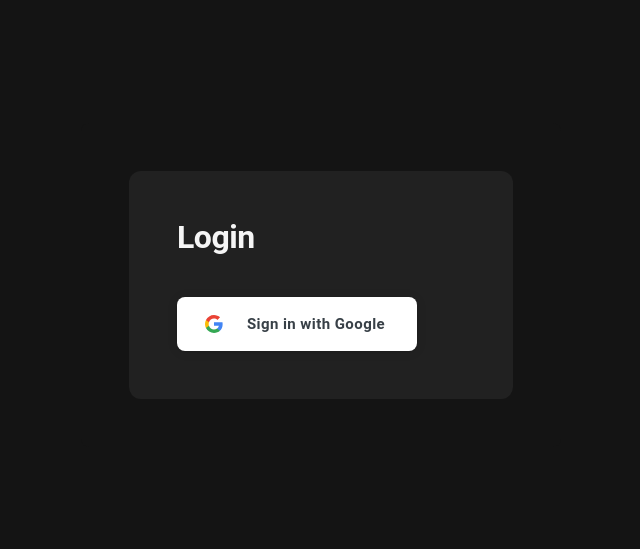
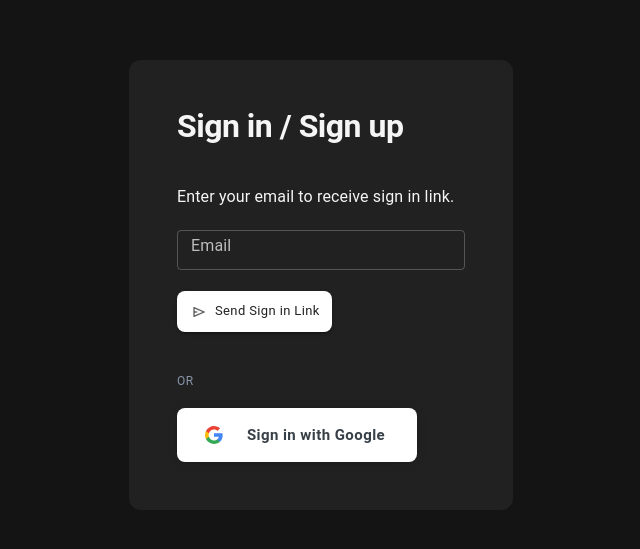
Before and after one commit to tanabee/internal-ai, a React (Vite) app in the folder hosting/: page /login in a window 1280 px wide. Shown: the part 115-664 px from the top of the page, without its empty margins (319-959 px from the left). Built offline with nearby package versions, Linux system fonts and the light colour scheme; no server answers.

Commit message:
Add Sign in with Email Link method

```diff
--- a/hosting/src/App.tsx
+++ b/hosting/src/App.tsx
@@ -4,6 +4,7 @@ import Layout from '@/components/Layout'
 import Loading from '@/components/Loading'
 import { useAuth } from '@/lib/Auth'
 import Chat from '@/pages/Chat'
+import FinishSignUp from '@/pages/FinishSignUp'
 import Login from '@/pages/Login'
 import UserList from '@/pages/admin/UserList'
 import { Navigate, Route, Routes } from 'react-router'
@@ -20,6 +21,7 @@ export default function App() {
       <Routes>
         <Route path="*" element={<AuthLayout />}>
           <Route path="login" element={<Login />} />
+          <Route path="finishSignUp" element={<FinishSignUp />} />
           <Route path="*" element={<Navigate to="/login" replace />} />
         </Route>
       </Routes>
--- /dev/null
+++ b/hosting/src/assets/SendIcon.tsx
@@ -0,0 +1,11 @@
+export default function SendIcon() {
+  return (
+    <svg width="16" height="16" viewBox="0 0 16 16" fill="none" xmlns="http://www.w3.org/2000/svg">
+      <title>SendIcon</title>
+      <path
+        d="M13.5333 8.61673L3.26659 12.9501C3.04436 13.0389 2.83325 13.0195 2.63325 12.8917C2.43325 12.764 2.33325 12.5778 2.33325 12.3334V3.66673C2.33325 3.42228 2.43325 3.23617 2.63325 3.1084C2.83325 2.98062 3.04436 2.96117 3.26659 3.05006L13.5333 7.3834C13.811 7.50562 13.9499 7.71117 13.9499 8.00006C13.9499 8.28895 13.811 8.49451 13.5333 8.61673ZM3.66659 11.3334L11.5666 8.00006L3.66659 4.66673V7.00006L7.66659 8.00006L3.66659 9.00006V11.3334Z"
+        fill="#616161"
+      />
+    </svg>
+  )
+}
--- a/hosting/src/components/Layout.tsx
+++ b/hosting/src/components/Layout.tsx
@@ -1,7 +1,6 @@
 import AddIcon from '@mui/icons-material/Add'
 import MenuIcon from '@mui/icons-material/Menu'
 import AppBar from '@mui/material/AppBar'
-import Avatar from '@mui/material/Avatar'
 import Box from '@mui/material/Box'
 import Button from '@mui/material/Button'
 import CssBaseline from '@mui/material/CssBaseline'
@@ -18,6 +17,7 @@ import { useEffect, useState } from 'react'
 import { Outlet, useNavigate, useParams } from 'react-router'
 
 import Logo from '@/assets/Logo.tsx'
+import UserAvatar from '@/components/UserAvatar'
 import type { Thread } from '@/entities/thread'
 import { signOut, useAuth } from '@/lib/Auth'
 import { getDoc, orderBy, useDocs } from '@/lib/firestore'
@@ -131,18 +131,7 @@ export default function ResponsiveDrawer() {
             {thread?.title || 'New chat'}
           </Typography>
           <IconButton onClick={(e) => setAnchorEl(e.currentTarget)}>
-            <Avatar
-              sx={{
-                bgcolor: 'grey.300',
-                width: 32,
-                height: 32,
-                fontSize: 12,
-                fontWeight: 700,
-              }}
-              src={user?.photoURL ?? ''}
-            >
-              {user?.displayName?.charAt(0)}
-            </Avatar>
+            <UserAvatar user={user} />
           </IconButton>
           <Popover
             anchorEl={anchorEl}
--- /dev/null
+++ b/hosting/src/components/UserAvatar.tsx
@@ -0,0 +1,19 @@
+import Avatar from '@mui/material/Avatar'
+
+export default function UserAvatar({ user, sx }: Record<string, any>) {
+  return (
+    <Avatar
+      src={user.photoURL}
+      sx={{
+        bgcolor: 'grey.300',
+        width: 32,
+        height: 32,
+        fontSize: 12,
+        fontWeight: 700,
+        ...sx,
+      }}
+    >
+      {user.displayName?.charAt(0) || user.email?.charAt(0).toUpperCase()}
+    </Avatar>
+  )
+}
--- a/hosting/src/lib/Auth.tsx
+++ b/hosting/src/lib/Auth.tsx
@@ -4,6 +4,9 @@ import { type ReactNode, createContext, useContext, useEffect, useState } from '
 
 import {
   GoogleAuthProvider,
+  isSignInWithEmailLink as _isSignInWithEmailLink,
+  sendSignInLinkToEmail as _sendSignInLinkToEmail,
+  signInWithEmailLink as _signInWithEmailLink,
   signOut as _signOut,
   onAuthStateChanged,
   signInWithPopup,
@@ -50,6 +53,29 @@ export const signInWithGoogle = () => {
   return signInWithPopup(auth, provider)
 }
 
+export const signInWithEmailLink = (email: string) => {
+  return _signInWithEmailLink(auth, email, window.location.href).then(() => {
+    window.localStorage.removeItem('emailForSignIn')
+  })
+}
+
+export const sendSignInLinkToEmail = (email: string) => {
+  return _sendSignInLinkToEmail(auth, email, {
+    url: `${window.location.origin}/finishSignUp`,
+    handleCodeInApp: true,
+  }).then(() => {
+    window.localStorage.setItem('emailForSignIn', email)
+  })
+}
+
+export const isSignInWithEmailLink = (url: string) => {
+  return _isSignInWithEmailLink(auth, url)
+}
+
+export const getSignInEmail = () => {
+  return window.localStorage.getItem('emailForSignIn')
+}
+
 export const signOut = () => {
   return _signOut(auth)
 }
--- a/hosting/src/pages/Chat.tsx
+++ b/hosting/src/pages/Chat.tsx
@@ -1,4 +1,5 @@
 import Button from '@/components/Button'
+import UserAvatar from '@/components/UserAvatar'
 import { useAuth } from '@/lib/Auth'
 import { addDoc, generateId, orderBy, setDoc, useDocs } from '@/lib/firestore'
 import SendIcon from '@mui/icons-material/SendOutlined'
@@ -134,19 +135,7 @@ export default function Chat() {
                     </Box>
                   ))}
                 </Box>
-                <Avatar
-                  sx={{
-                    bgcolor: 'grey.300',
-                    width: 32,
-                    height: 32,
-                    fontSize: 12,
-                    fontWeight: 700,
-                    mt: 1,
-                  }}
-                  src={user?.photoURL ?? ''}
-                >
-                  {user?.displayName?.charAt(0)}
-                </Avatar>
+                <UserAvatar user={user} sx={{ mt: 1 }} />
               </Stack>
             )
           } else {
--- /dev/null
+++ b/hosting/src/pages/FinishSignUp.tsx
@@ -0,0 +1,24 @@
+import { useEffect } from 'react'
+import { useNavigate } from 'react-router'
+
+import Loading from '@/components/Loading'
+import { getSignInEmail, isSignInWithEmailLink, signInWithEmailLink } from '@/lib/Auth'
+
+export default function FinishSignUp() {
+  const navigate = useNavigate()
+  const email = getSignInEmail()
+
+  useEffect(() => {
+    if (email) {
+      signInWithEmailLink(email).catch((error) => {
+        console.log(error)
+      })
+    }
+  }, [navigate, email])
+
+  if (!isSignInWithEmailLink(window.location.href)) {
+    navigate('/login', { replace: true })
+  }
+
+  return <Loading />
+}
--- a/hosting/src/pages/Login.tsx
+++ b/hosting/src/pages/Login.tsx
@@ -1,22 +1,77 @@
 import GoogleIcon from '@/assets/GoogleIcon'
+import SendIcon from '@/assets/SendIcon'
+import Button from '@/components/Button'
 import ErrorDialog from '@/components/ErrorDialog'
-import { signInWithGoogle } from '@/lib/Auth'
+import { sendSignInLinkToEmail, signInWithGoogle } from '@/lib/Auth'
 import Box from '@mui/material/Box'
-import Button from '@mui/material/Button'
 import Stack from '@mui/material/Stack'
+import TextField from '@mui/material/TextField'
 import Typography from '@mui/material/Typography'
 import { useState } from 'react'
+import { Controller, useForm } from 'react-hook-form'
 
 export default function Login() {
   const [error, setError] = useState<Error | null>(null)
+  const {
+    control,
+    handleSubmit,
+    formState: { isSubmitting },
+  } = useForm()
 
   const handleClick = async () => {
     await signInWithGoogle().catch((error) => setError(error))
   }
 
+  const onSubmit = async (values: Record<string, any>) => {
+    return sendSignInLinkToEmail(values.email)
+  }
+
   return (
     <Stack spacing={5} sx={{ p: 6, borderRadius: 3, bgcolor: 'background.paper' }}>
-      <Typography variant="h1">Login</Typography>
+      <Typography variant="h1">Sign in / Sign up</Typography>
+      <form onSubmit={handleSubmit(onSubmit)} autoComplete="off" noValidate>
+        <Stack spacing={2} alignItems="start">
+          <Typography>Enter your email to receive sign in link.</Typography>
+          <Controller
+            name="email"
+            control={control}
+            defaultValue=""
+            rules={{
+              required: true,
+              pattern: {
+                value: /^[A-Z0-9._%+-]+@[A-Z0-9.-]+\.[A-Z]{2,}$/i,
+                message: 'Invalid email address',
+              },
+            }}
+            render={({ field }) => (
+              <TextField
+                {...field}
+                variant="outlined"
+                size="small"
+                fullWidth
+                sx={{ flex: 1, py: '5px' }}
+                placeholder="Enter your email"
+                label="Email"
+                type="email"
+              />
+            )}
+          />
+          <Button
+            variant="contained"
+            type="submit"
+            loading={isSubmitting}
+            sx={{ pl: '16px', pr: '12px', py: '9px', borderRadius: '8px', fontWeight: 'normal' }}
+            size="small"
+            startIcon={<SendIcon />}
+          >
+            Send Sign in Link
+          </Button>
+        </Stack>
+      </form>
+      <Stack spacing={2}>
+        <Typography variant="caption" sx={{ mb: 2 }}>
+          OR
+        </Typography>
         <Box>
           <Button
             onClick={handleClick}
@@ -39,6 +94,7 @@ export default function Login() {
             Sign in with Google
           </Button>
         </Box>
+      </Stack>
       {error && <ErrorDialog message={error.message} onClose={() => setError(null)} />}
     </Stack>
   )
```
Lines whose indentation alone changed are shown as unchanged.
